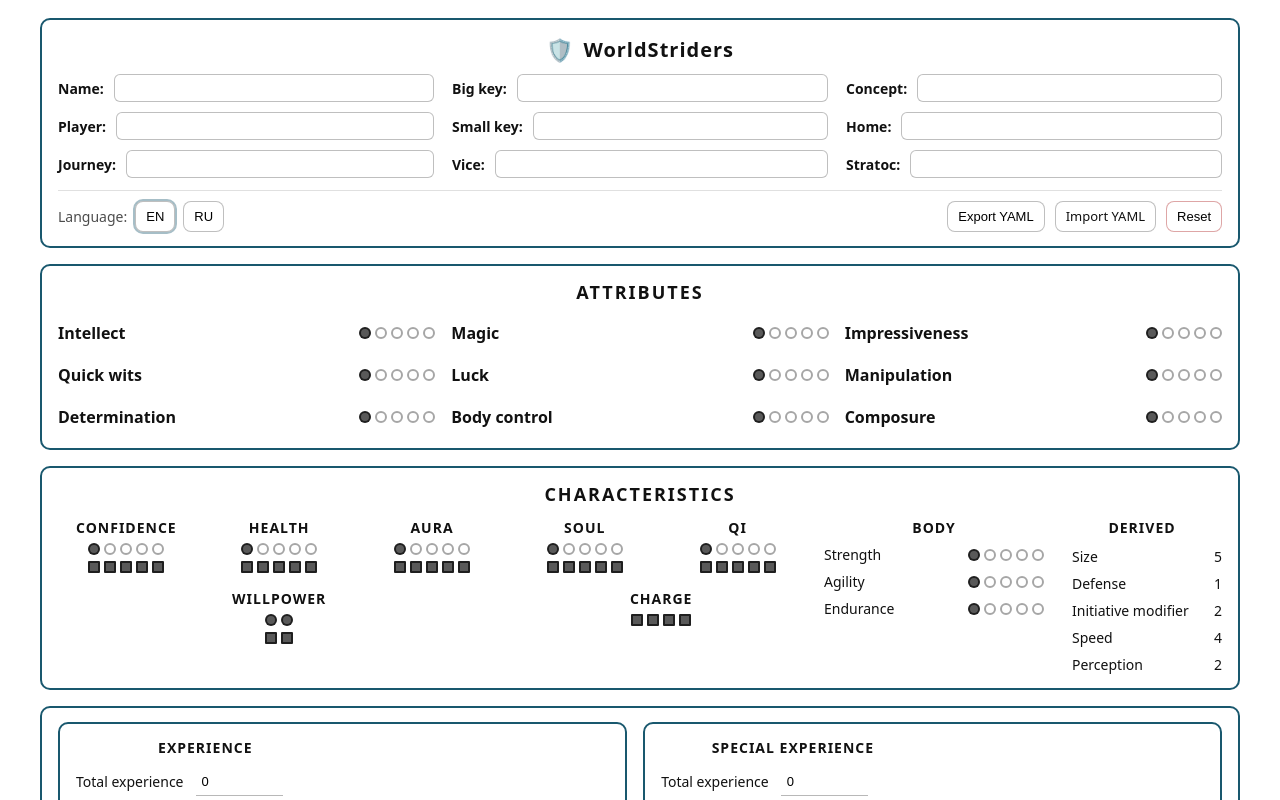
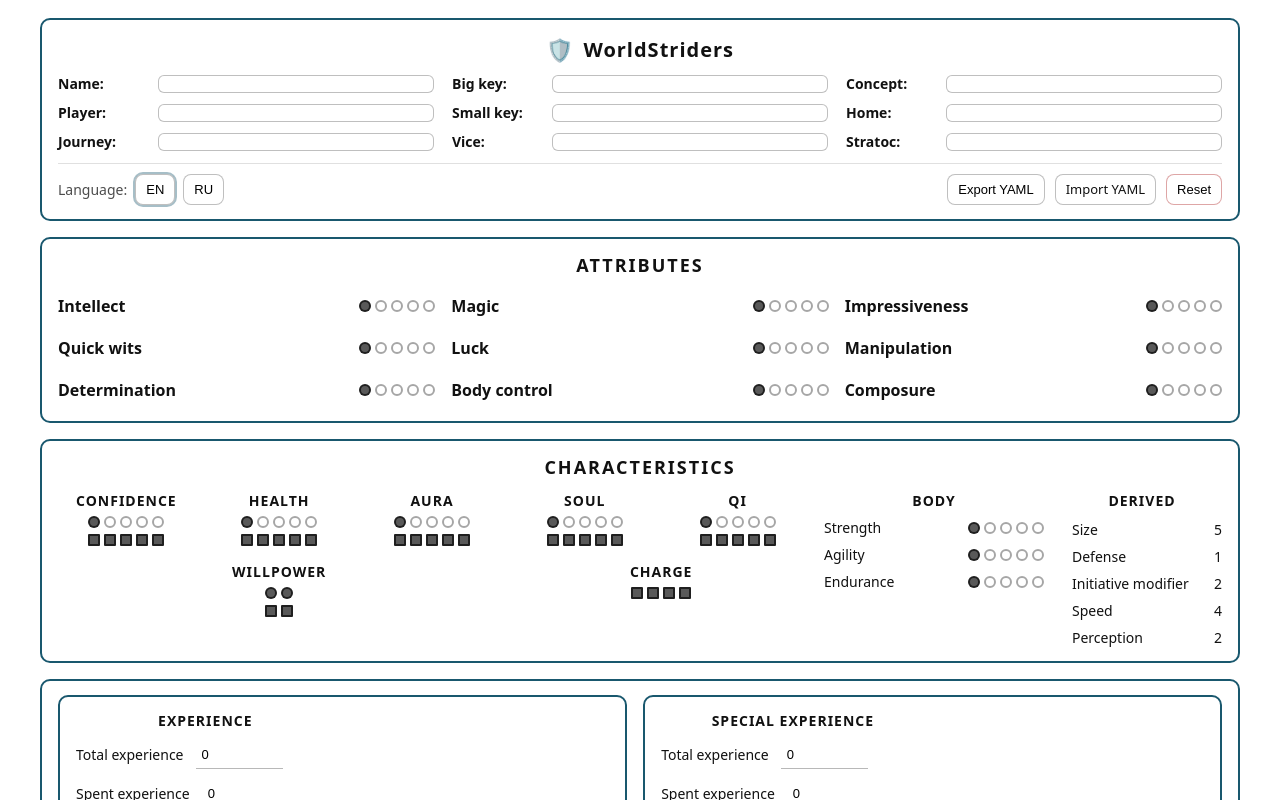
Before and after one commit to GennadiyZakharov/worldstriders-charlist, a Svelte app: page / in a window 1280 px wide. Shown: the top 800 px of the page. Built offline with nearby package versions, Linux system fonts and the light colour scheme.

Commit message:
Improved layout of character metadata.

```diff
--- a/src/components/CharacterMeta.svelte
+++ b/src/components/CharacterMeta.svelte
@@ -43,65 +43,46 @@
 </script>
 
 <div class="metaGrid">
-
     <div class="col">
-        <div class="row">
         <div class="label ws-strong">{labels.name}:</div>
         <input type="text" bind:value={name} />
-        </div>
 
-        <div class="row">
         <div class="label ws-strong">{labels.player}:</div>
         <input type="text" bind:value={player} />
-        </div>
 
-        <div class="row">
         <div class="label ws-strong">{labels.journey}:</div>
         <input type="text" bind:value={journey} />
     </div>
+
+    <div class="col">
+        <div class="label ws-strong">{labels.bigKey}:</div>
+        <input type="text" bind:value={bigKey} />
+
+        <div class="label ws-strong">{labels.smallKey}:</div>
+        <input type="text" bind:value={smallKey} />
+
+        <div class="label ws-strong">{labels.vice}:</div>
+        <input type="text" bind:value={vice} />
     </div>
 
     <div class="col">
-        <div class="row">
-            <div class="label ws-strong">{labels.bigKey}:</div>
-            <input type="text" bind:value={bigKey} />
-        </div>
-
-        <div class="row">
-            <div class="label ws-strong">{labels.smallKey}:</div>
-            <input type="text" bind:value={smallKey} />
-        </div>
-
-        <div class="row">
-            <div class="label ws-strong">{labels.vice}:</div>
-            <input type="text" bind:value={vice} />
-        </div>
-    </div>
-
-    <div class="col">
-        <div class="row">
         <div class="label ws-strong">{labels.concept}:</div>
         <input type="text" bind:value={concept} />
-        </div>
 
-        <div class="row">
         <div class="label ws-strong">{labels.home}:</div>
         <input type="text" bind:value={home} />
-        </div>
 
-        <div class="row">
         <div class="label ws-strong">{labels.stratoc}:</div>
         <input type="text" bind:value={stratoc} />
-        </div>
     </div>
 </div>
 
 <style>
     .metaGrid {
         display: grid;
-        grid-template-columns: 1fr 1fr 1fr;
+        grid-template-columns: repeat(3, minmax(0, 1fr));
         gap: 18px;
-        align-items: start; /* IMPORTANT */
+        align-items: start;
     }
 
     @media (max-width: 900px) {
@@ -112,27 +93,27 @@
 
     .col {
         display: grid;
-        gap: 10px;
+        grid-template-columns: minmax(88px, max-content) minmax(0, 1fr);
+        column-gap: 12px;
+        row-gap: 10px;
         align-content: start;
-    }
-
-    .row {
-        display: grid;
-        grid-template-columns: auto 1fr;
-        gap: 10px;
         align-items: center;
     }
 
     .label {
         white-space: nowrap;
+        min-width: 0;
     }
 
     input {
+        width: 100%;
+        min-width: 0;
         height: 18px;
         padding: 4px 6px;
         border-radius: 6px;
         border: 1px solid rgba(0, 0, 0, 0.25);
         background: white;
         font-size: 12px;
+        box-sizing: border-box;
     }
 </style>
```
Lines whose indentation alone changed are shown as unchanged.
